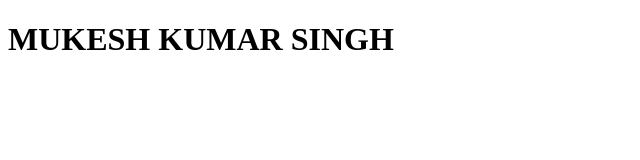
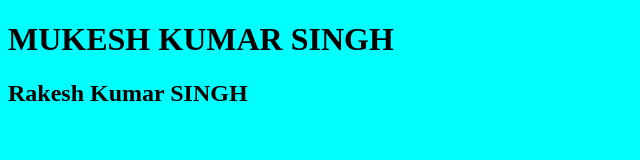
Before and after one commit to Mukesh9116/WebD, a plain HTML site: page index.html in a window 1280 px wide. Shown: the whole page, without its empty margins (0-640 px from the left). Drawn offline with Linux system fonts and the light colour scheme.

Commit message:
Add a styling

```diff
--- a/index.html
+++ b/index.html
@@ -4,8 +4,10 @@
     <meta charset="UTF-8">
     <meta name="viewport" content="width=device-width, initial-scale=1.0">
     <title>Document</title>
+    <link rel="stylesheet" href="style.css">
 </head>
 <body>
     <h1>MUKESH KUMAR SINGH</h1>
+    <h2>Rakesh Kumar SINGH</h2>
 </body>
 </html>
--- /dev/null
+++ b/style.css
@@ -0,0 +1,3 @@
+*{
+    background-color: aqua;
+}
```
